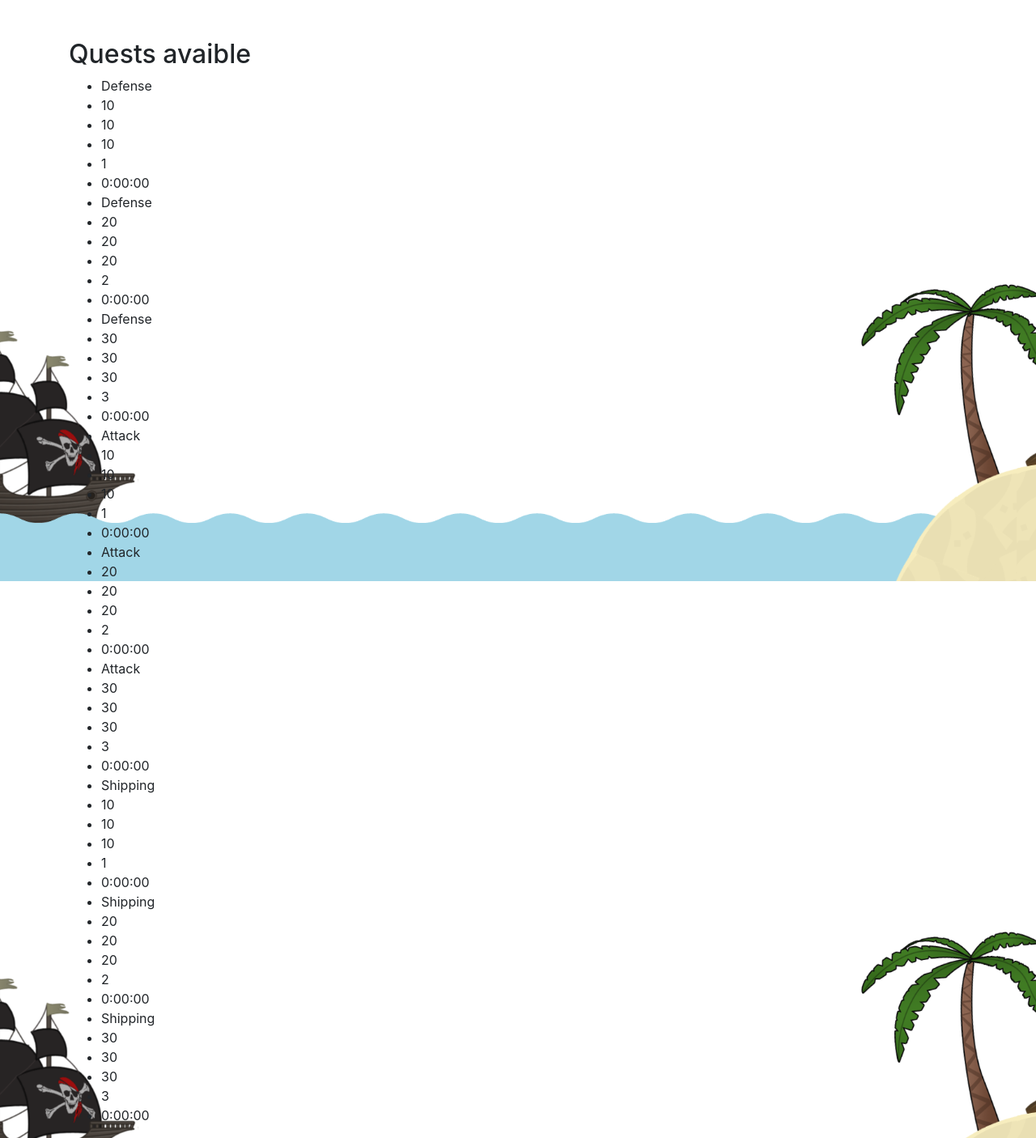
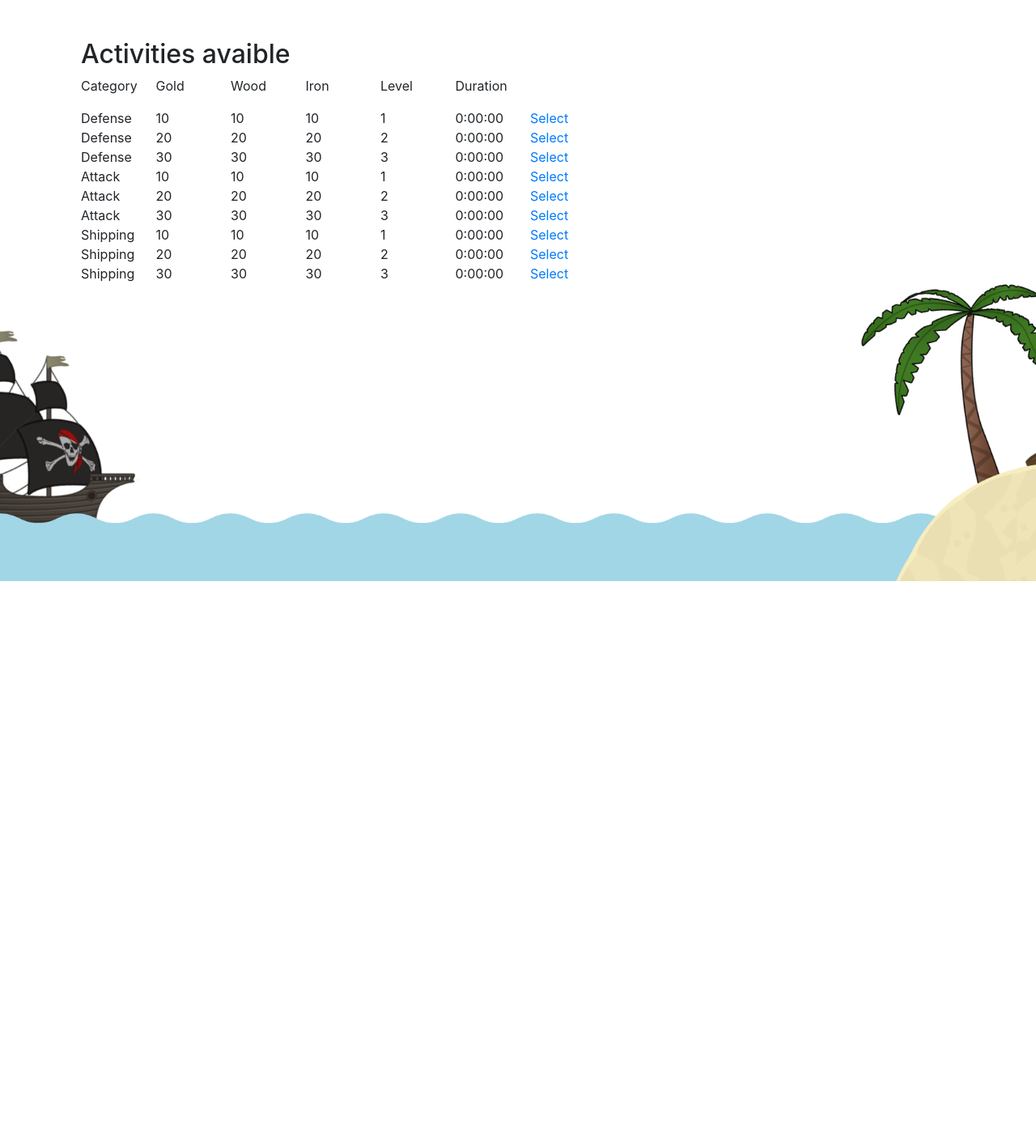
Before and after one commit to HE-Arc/PirateWar, a Django app: page /play/activity in a window 1280 px wide. Shown: the part 82-1488 px from the top of the page at 81% size. After the commit the page ends 800 px from the top, so only its background shows below. Run offline with Django 3.2, Linux system fonts and the light colour scheme; the visitor is signed in with stand-in values (Sample User, id 1); data comes from the database, SQL or seed files in the repository; some libraries are stand-ins or nearby versions; some web fonts are replaced.

Commit message:
affichage page activity

```diff
--- a/pirateWar/pirateWarApp/templates/activity.html
+++ b/pirateWar/pirateWarApp/templates/activity.html
@@ -4,17 +4,27 @@
 
 {% block content %}
 
-    <h2>Quests avaible</h2>
-
-    <ul>
-        {% for activity in object_list %}
-            <li>{{ activity.category.name }}</li>
-            <li>{{ activity.rewardGold }}</li>
-            <li>{{ activity.rewardWood }}</li>
-            <li>{{ activity.rewardIron }}</li>
-            <li>{{ activity.level }}</li>
-            <li>{{ activity.duration }}</li>
-        {% endfor %}
-    </ul>
+<div class="col">
+    <h2>Activities avaible</h2>
+    <div class="row mh1">
+        <div class="col-1">Category</div>
+        <div class="col-1">Gold</div>
+        <div class="col-1">Wood</div>
+        <div class="col-1">Iron</div>
+        <div class="col-1">Level</div>
+        <div class="col-1">Duration</div>
+    </div>
+    {% for activity in object_list %}
+    <div class="row">
+        <div class="col-1">{{ activity.category.name }}</div>
+        <div class="col-1">{{ activity.rewardGold }}</div>
+        <div class="col-1">{{ activity.rewardWood }}</div>
+        <div class="col-1">{{ activity.rewardIron }}</div>
+        <div class="col-1">{{ activity.level }}</div>
+        <div class="col-1">{{ activity.duration }}</div>
+        <div class="col"><a class="" href="">Select</a></div>
+    </div>
+    {% endfor %}
+</div>
 
 {% endblock %}
```
